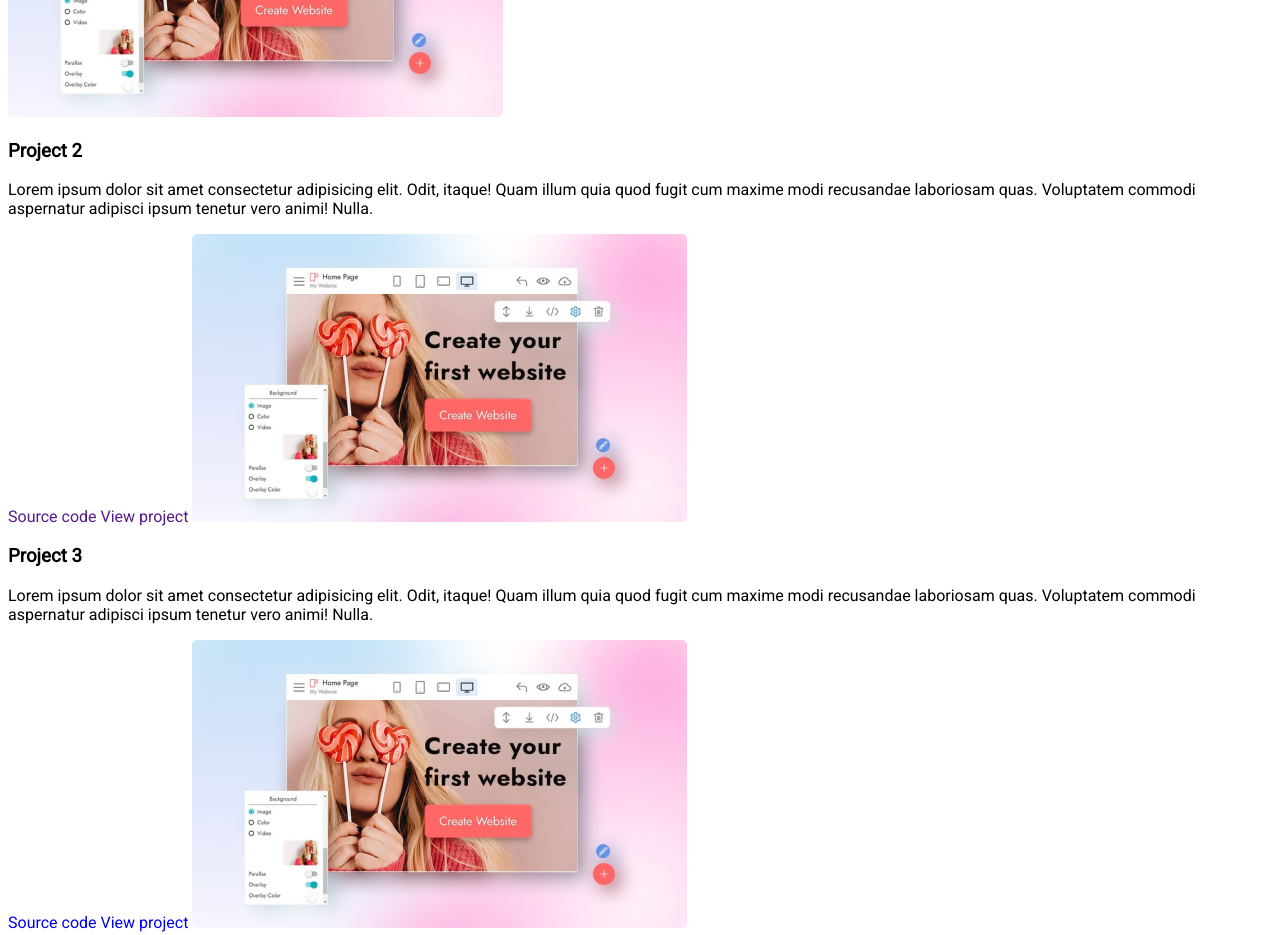
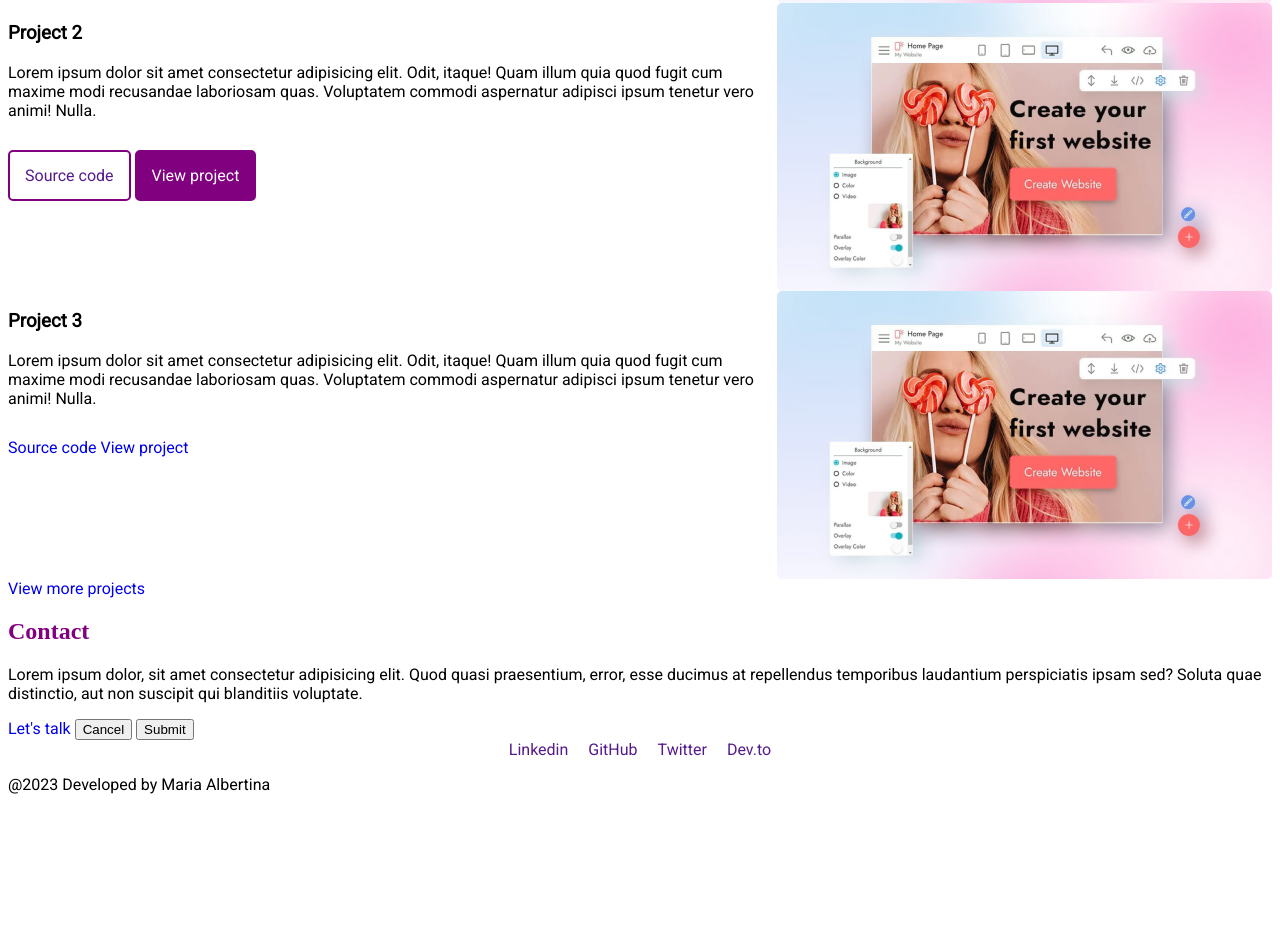
Before and after one commit to MonicaFidalgo/portfolio-monica, a website: page index.html in a window 1280 px wide. Shown: the part 1210-2145 px from the top of the page. After the commit the page ends 2044 px from the top, so only its background shows below. Drawn offline with Linux system fonts and the light colour scheme.

```diff
--- a/index.html
+++ b/index.html
@@ -12,9 +12,11 @@
 
     <link rel="stylesheet" href="./styles.css" />
 
+    <script src="./script.js" defer></script>
+
     <title>Maria Albertina</title>
   </head>
-  <body>
+  <body class="">
     <header>
       <h1>Hello, my name is Maria Albertina I’m a Full Stack Web Developer</h1>
       <a href="#batata">Find out more</a>
@@ -37,8 +39,8 @@
       </section>
       <section id="projects" class="projects">
         <h2 class="title-secondary">Projects</h2>
-        <article>
-          <div class="project-content">
+        <article class="article">
+          <div class="project-article">
             <h3 class="title-primary">Project 1</h3>
             <p>
               Lorem ipsum dolor sit amet consectetur adipisicing elit. Odit,
@@ -49,9 +51,11 @@
             <a class="" href="">Source code</a>
             <a href="">View project</a>
           </div>
+
           <img src="./img/project-image1.png" alt="" />
         </article>
-        <article>
+        <article class="article">
+          <div class="project-article">
             <h3>Project 2</h3>
             <p>
               Lorem ipsum dolor sit amet consectetur adipisicing elit. Odit,
@@ -59,11 +63,13 @@
               laboriosam quas. Voluptatem commodi aspernatur adipisci ipsum
               tenetur vero animi! Nulla.
             </p>
-          <a href="">Source code</a>
-          <a href="">View project</a>
+            <a class="button button-primary" href="">Source code</a>
+            <a class="button button-secondary" href="">View project</a>
+          </div>
           <img src="./img/project-image1.png" alt="" />
         </article>
-        <article>
+        <article class="article">
+          <div class="project-article">
             <h3 class="title-primary">Project 3</h3>
             <p>
               Lorem ipsum dolor sit amet consectetur adipisicing elit. Odit,
@@ -72,9 +78,14 @@
               tenetur vero animi! Nulla.
             </p>
             <a href="https://github.com/MonicaFidalgo/html-form">Source code</a>
-          <a href="https://monicafidalgo.github.io/html-form/">View project</a>
+            <a href="https://monicafidalgo.github.io/html-form/"
+              >View project</a
+            >
+          </div>
           <img src="./img/project-image1.png" alt="" />
         </article>
+
+        <a href="./pages/projects.html">View more projects</a>
       </section>
       <section id="batata">
         <h2 class="title-primary">Contact</h2>
--- /dev/null
+++ b/script.js
@@ -0,0 +1,2 @@
+console.log("Hello World!");
+console.log("Batatas");
--- a/styles.css
+++ b/styles.css
@@ -2,8 +2,12 @@
 
 :root {
   --color-primary: #800080;
-  --color-secundary: #ffffff;
+  --color-secondary: #ffffff;
   --font-family: "Roboto", sans-serif;
+}
+
+* {
+  box-sizing: border-box;
 }
 
 body {
@@ -19,14 +23,6 @@
 
 .ok {
   color: green;
-}
-
-button[type="submit"] {
-  background-color: green;
-}
-
-.button {
-  background-color: var(--color-primary);
 }
 
 .link {
@@ -110,8 +106,41 @@
   top: 100%;
 }
 
-@media (min-width: 600px) and (max-width: 700px) {
+@media (max-width: 700px) {
   body {
     background-color: lightblue;
   }
 }
+
+@media (min-width: 1024px) {
+  .article {
+    display: flex;
+  }
+}
+
+.button {
+  display: inline-block;
+  padding: 14px 15px;
+  border-radius: 5px;
+  border: 2px solid var(--color-primary);
+  transition: all 0.4s ease;
+  cursor: pointer;
+}
+
+.button:hover {
+  text-decoration: none;
+}
+
+.button-secondary {
+  background-color: var(--color-primary);
+  color: var(--color-secondary);
+}
+
+.button-secondary:hover {
+  background-color: var(--color-secondary);
+  color: var(--color-primary);
+}
+
+.project-article p {
+  margin-bottom: 30px;
+}
```
Also changed, not shown: package.json (added, +14 -0 lines), pages/projects.html (added, +62 -0 lines), 1 other file. Lines whose indentation alone changed are shown as unchanged.
